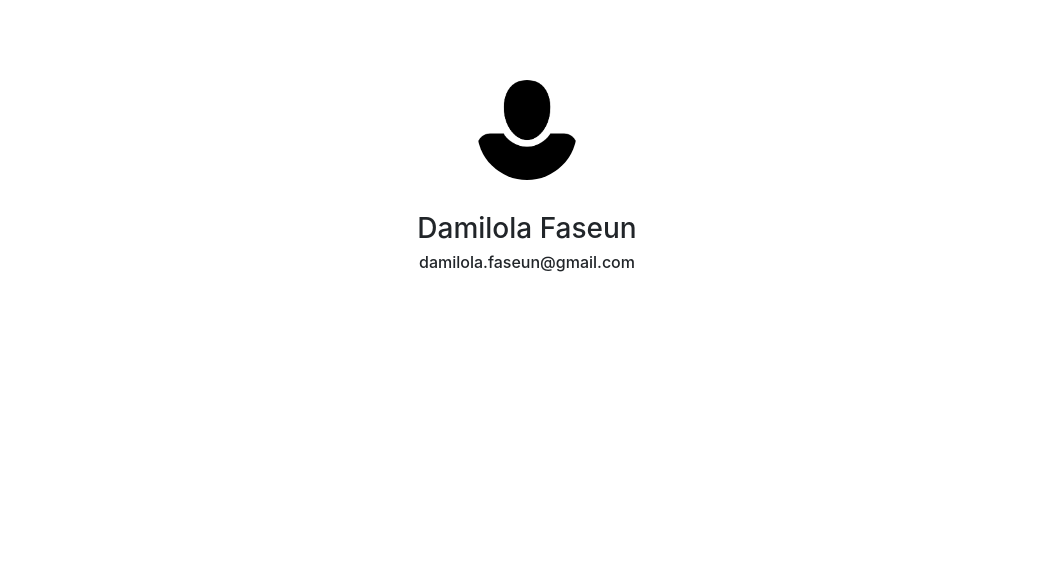
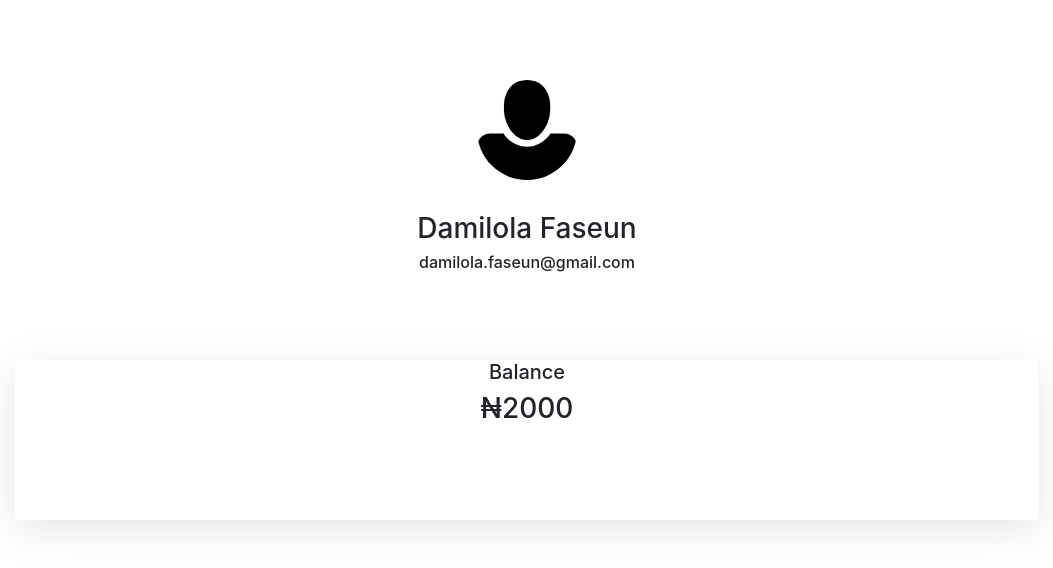
Before and after one commit to damigreen/greenm-coin, a React (Create React App) app: page / in a window 1280 px wide. Shown: the top 568 px of the page, without its empty margins (113-1166 px from the left). Built offline with nearby package versions, Linux system fonts and the light colour scheme.

Commit message:
Created a card component for account

```diff
--- a/src/App.js
+++ b/src/App.js
@@ -11,6 +11,7 @@ import {
   Link,
   Redirect
 } from "react-router-dom";
+import AccountCard from './components/account card';
 
 
 // import logo from './logo.svg';
@@ -41,6 +42,7 @@ function App() {
     <Router>
       <div className="App">
         <Header />
+        <AccountCard />
       </div>
     </Router>
   );
--- /dev/null
+++ b/src/components/account card/AccountCard.css
@@ -0,0 +1,20 @@
+.card-md {
+  margin: 0 auto;
+  width: 80%;
+  height: 20vh;
+  justify-content: flex-start;
+  border-radius: 3px;
+  box-shadow: 0 10px 45px 0 rgb(0 0 0 / 10%);
+}
+
+.bal {
+  color: var(--btn-color1);
+}
+
+.bal-val {
+  color: var(--highlight);
+  border-bottom: 1px solid var(--gray-one);
+  width: 100%;
+  text-align: center;
+  padding-bottom: 1.1342rem;
+}
--- /dev/null
+++ b/src/components/account card/AccountCard.js
@@ -0,0 +1,16 @@
+import React from 'react';
+import './AccountCard.css';
+
+
+
+const AccountCard = () => {
+
+  return (
+    <div className="flex-col card-md">
+      <h5 className="bal">Balance</h5>
+      <h3 className='bal-val'>₦2000</h3>
+    </div>
+  )
+}
+
+export default AccountCard;
--- /dev/null
+++ b/src/components/account card/index.js
@@ -0,0 +1 @@
+export { default } from './AccountCard';
```
